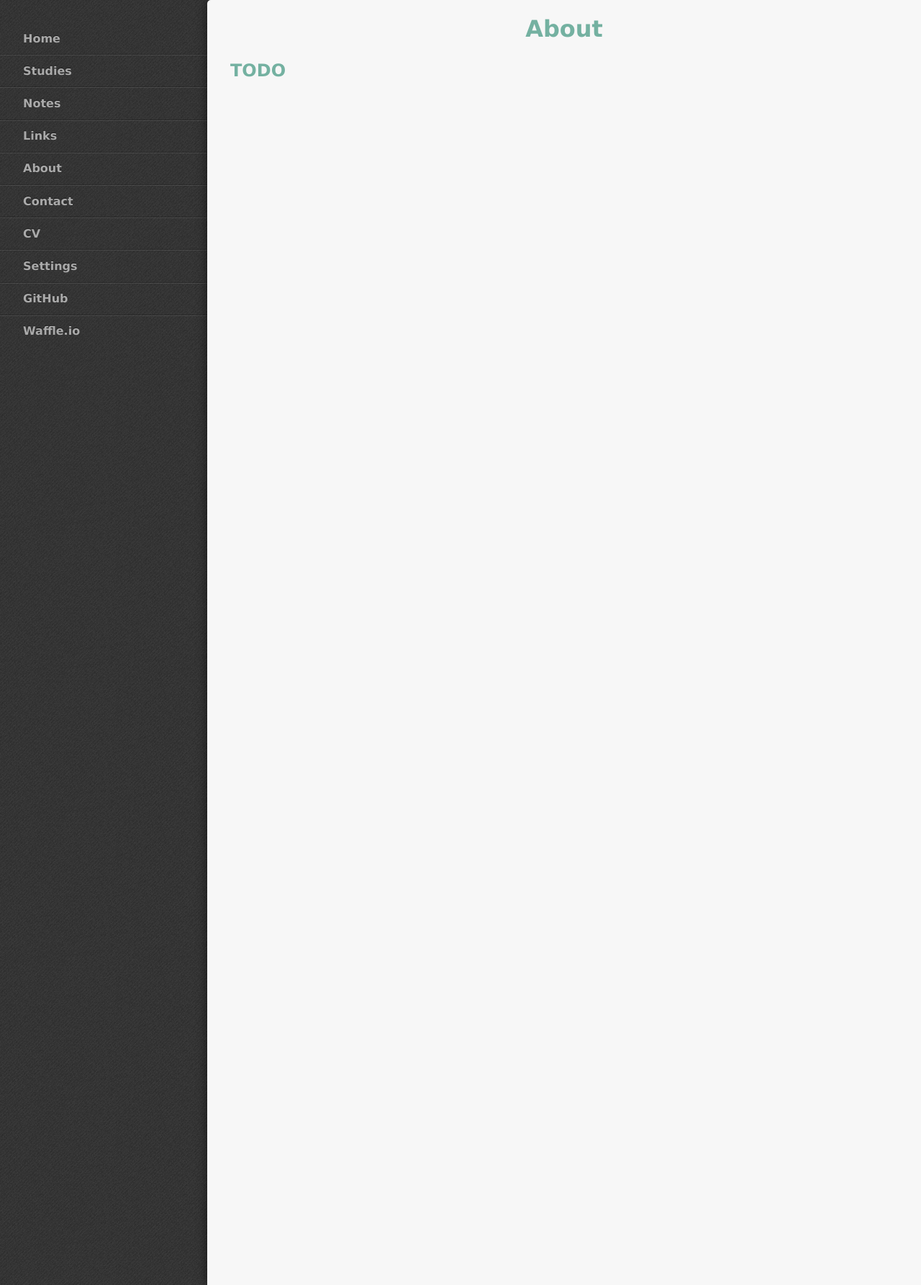
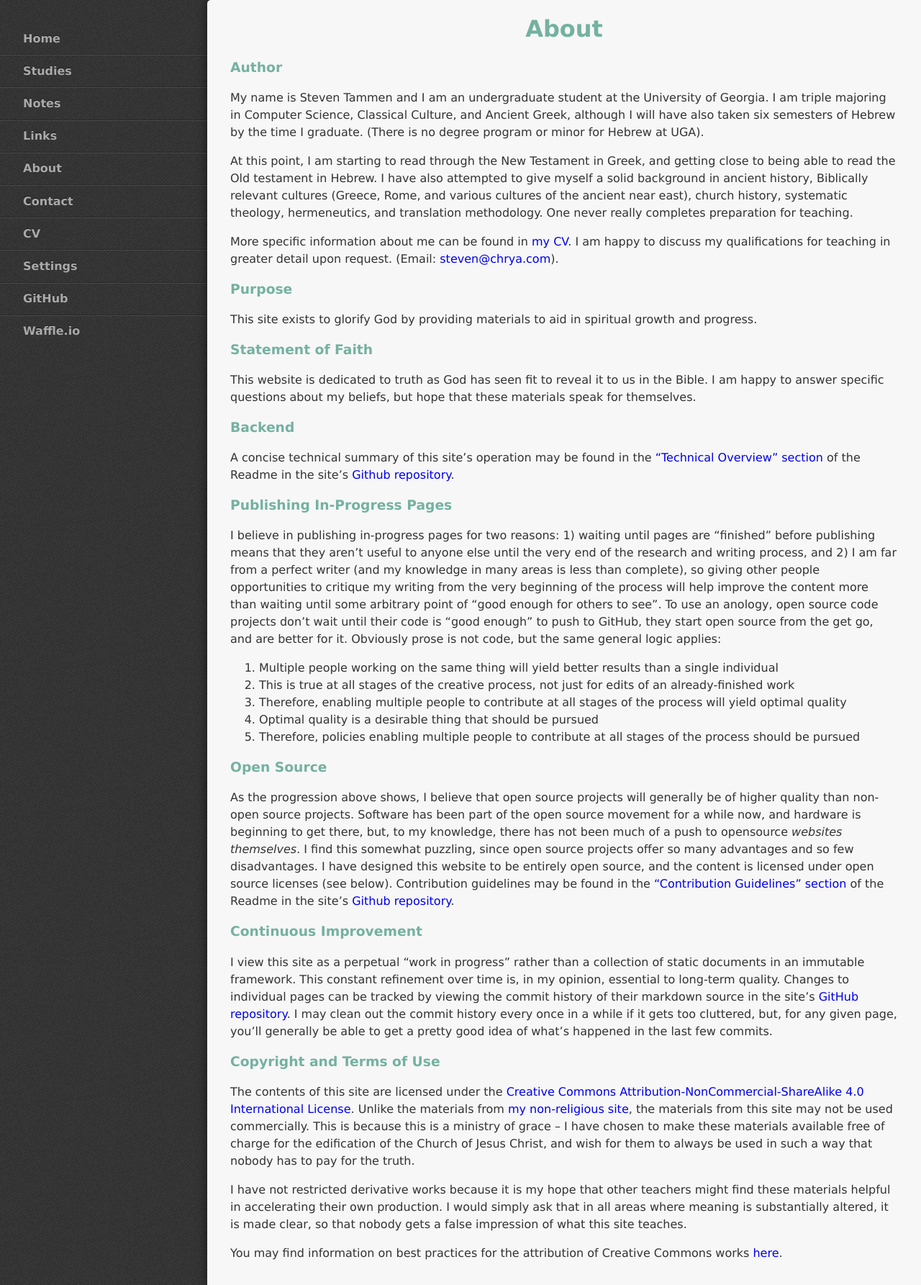
Before and after one commit to StevenTammen/chrya.com, a Jekyll site: the page built from pages/about.md, in a window 1280 px wide. Shown: the whole page at 72% size. Built offline with Jekyll 4.4.1, drawn with Linux system fonts in a browser that asks for light colours.

Commit message:
Update about.md

```diff
--- a/pages/about.md
+++ b/pages/about.md
@@ -6,4 +6,48 @@ title: About
 
 <h1 class="center">About</h1>
 
-## TODO
+### Author
+
+My name is Steven Tammen and I am an undergraduate student at the University of Georgia. I am triple majoring in Computer Science, Classical Culture, and Ancient Greek, although I will have also taken six semesters of Hebrew by the time I graduate. (There is no degree program or minor for Hebrew at UGA).
+
+At this point, I am starting to read through the New Testament in Greek, and getting close to being able to read the Old testament in Hebrew. I have also attempted to give myself a solid background in ancient history, Biblically relevant cultures (Greece, Rome, and various cultures of the ancient near east), church history, systematic theology, hermeneutics, and translation methodology. One never really completes preparation for teaching.
+
+More specific information about me can be found in [my CV](https://steventammen.com/CV.pdf). I am happy to discuss my qualifications for teaching in greater detail upon request. (Email: <mailto:steven@chrya.com>).
+
+### Purpose
+
+This site exists to glorify God by providing materials to aid in spiritual growth and progress.
+
+### Statement of Faith
+
+This website is dedicated to truth as God has seen fit to reveal it to us in the Bible. I am happy to answer specific questions about my beliefs, but hope that these materials speak for themselves.
+
+### Backend
+
+A concise technical summary of this site's operation may be found in the ["Technical Overview" section](https://github.com/StevenTammen/chrya#technical-overview) of the Readme in the site's [Github repository](https://github.com/StevenTammen/chrya/).
+
+### Publishing In-Progress Pages
+
+I believe in publishing in-progress pages for two reasons: 1) waiting until pages are "finished" before publishing means that they aren't useful to anyone else until the very end of the research and writing process, and 2) I am far from a perfect writer (and my knowledge in many areas is less than complete), so giving other people opportunities to critique my writing from the very beginning of the process will help improve the content more than waiting until some arbitrary point of "good enough for others to see". To use an anology, open source code projects don't wait until their code is "good enough" to push to GitHub, they start open source from the get go, and are better for it. Obviously prose is not code, but the same general logic applies:
+
+1. Multiple people working on the same thing will yield better results than a single individual
+2. This is true at all stages of the creative process, not just for edits of an already-finished work
+3. Therefore, enabling multiple people to contribute at all stages of the process will yield optimal quality
+4. Optimal quality is a desirable thing that should be pursued
+5. Therefore, policies enabling multiple people to contribute at all stages of the process should be pursued
+
+### Open Source
+
+As the progression above shows, I believe that open source projects will generally be of higher quality than non-open source projects. Software has been part of the open source movement for a while now, and hardware is beginning to get there, but, to my knowledge, there has not been much of a push to opensource *websites themselves*. I find this somewhat puzzling, since open source projects offer so many advantages and so few disadvantages. I have designed this website to be entirely open source, and the content is licensed under open source licenses (see below). Contribution guidelines may be found in the ["Contribution Guidelines" section](https://github.com/StevenTammen/chrya#contribution-guidelines) of the Readme in the site's [Github repository](https://github.com/StevenTammen/chrya).
+
+### Continuous Improvement
+
+I view this site as a perpetual "work in progress" rather than a collection of static documents in an immutable framework. This constant refinement over time is, in my opinion, essential to long-term quality. Changes to individual pages can be tracked by viewing the commit history of their markdown source in the site's [GitHub repository](https://github.com/StevenTammen/chrya). I may clean out the commit history every once in a while if it gets too cluttered, but, for any given page, you'll generally be able to get a pretty good idea of what's happened in the last few commits.
+
+### Copyright and Terms of Use
+
+The contents of this site are licensed under the <a rel="license" href="https://creativecommons.org/licenses/by-nc-sa/4.0/">Creative Commons Attribution-NonCommercial-ShareAlike 4.0 International License</a>. Unlike the materials from [my non-religious site](https://steventammen.com), the materials from this site may not be used commercially. This is because this is a ministry of grace -- I have chosen to make these materials available free of charge for the edification of the Church of Jesus Christ, and wish for them to always be used in such a way that nobody has to pay for the truth.
+
+I have not restricted derivative works because it is my hope that other teachers might find these materials helpful in accelerating their own production. I would simply ask that in all areas where meaning is substantially altered, it is made clear, so that nobody gets a false impression of what this site teaches.
+
+You may find information on best practices for the attribution of Creative Commons works [here](https://wiki.creativecommons.org/wiki/Best_practices_for_attribution).
```
